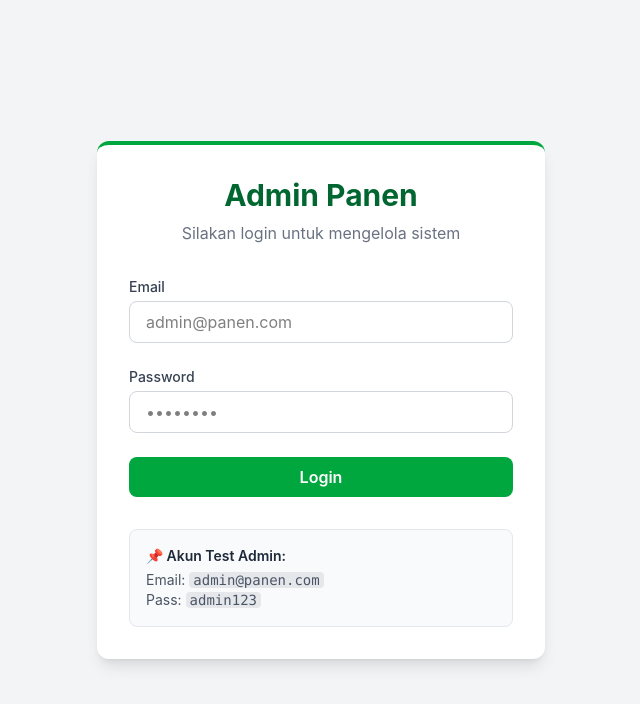
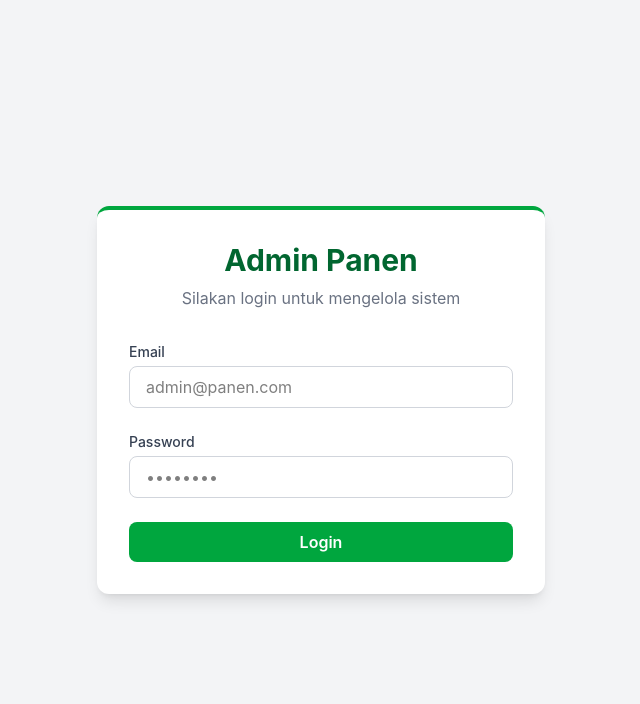
Before and after one commit to Rex4Red/distribusi-panen-api, a React (Vite) app: page /login in a window 1280 px wide. Shown: the top 704 px of the page, without its empty margins (319-959 px from the left). Built offline with nearby package versions, Linux system fonts and the light colour scheme.

Commit message:
update login

```diff
--- a/src/pages/Login.jsx
+++ b/src/pages/Login.jsx
@@ -86,11 +86,11 @@
         </form>
 
         {/* Info akun test untuk memudahkan pengujian */}
-        <div className="mt-8 text-sm text-gray-600 bg-gray-50 p-4 rounded-lg border border-gray-200">
+        {/* <div className="mt-8 text-sm text-gray-600 bg-gray-50 p-4 rounded-lg border border-gray-200">
           <p className="font-semibold mb-1 text-gray-800">📌 Akun Test Admin:</p>
           <p>Email: <span className="font-mono bg-gray-200 px-1 rounded">admin@panen.com</span></p>
           <p>Pass: <span className="font-mono bg-gray-200 px-1 rounded">admin123</span></p>
-        </div>
+        </div> */}
 
       </div>
     </div>
```
